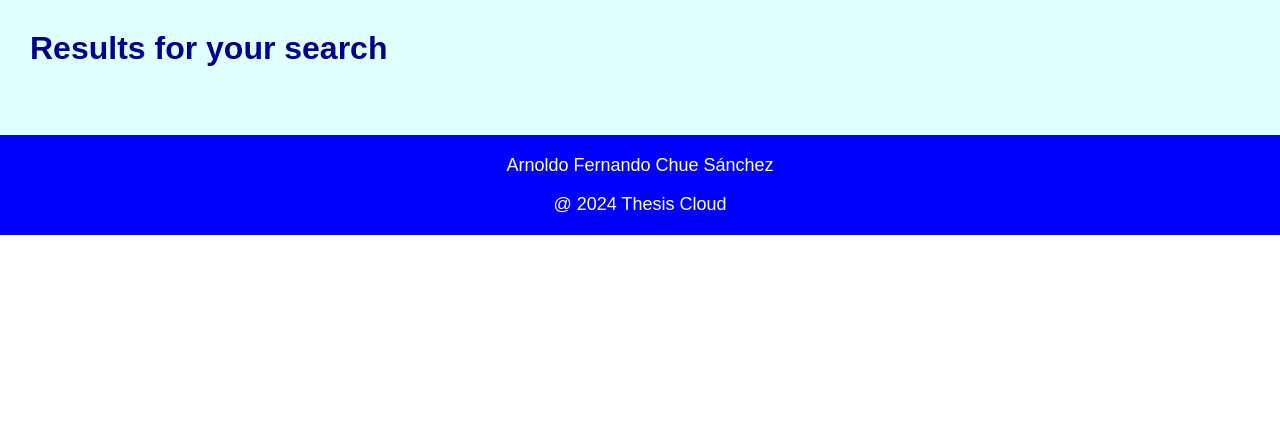
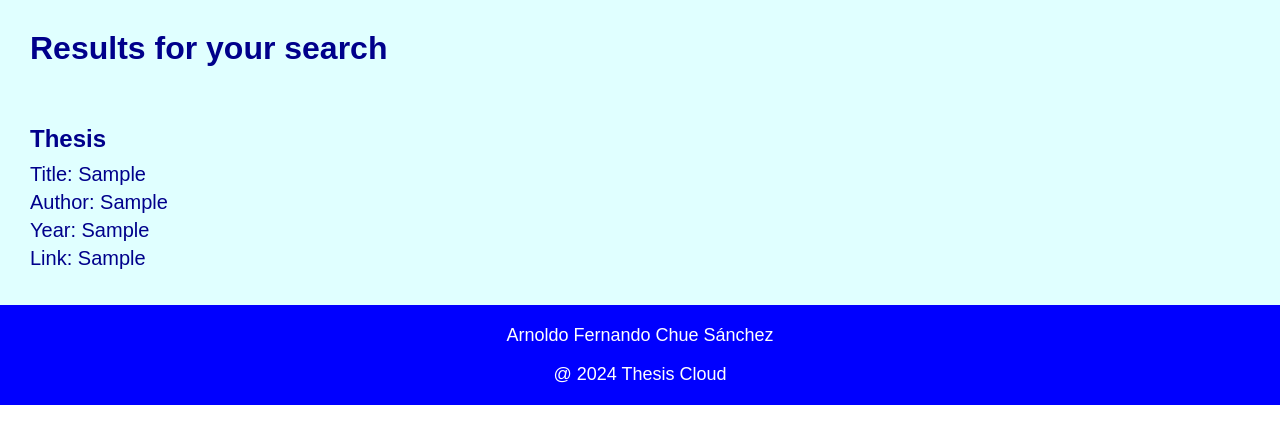
Before and after one commit to arnoldtics/Thesis_Cloud, a Django app: template ThesisCloud/microservice/templates/results.html in a window 1280 px wide. Shown: the part 164-608 px from the top of the page. Run offline with Django 5.2, Linux system fonts and the light colour scheme; the template is opened without the code that fills it: most values are stand-ins (such as "Sample title", 1, 10 or a date in 2020); parts of the project's set-up code (start-up, migrations or seed data) failed here and were passed over.

Commit message:
Software and microservice completed

```diff
--- a/ThesisCloud/Microservice_interface.py
+++ b/ThesisCloud/Microservice_interface.py
@@ -23,11 +23,11 @@ def most_related_thesis(dataframe, new_title, model):
     return dataframe.loc[results]
 
 def sending_results(dataframe):
-    results = {}
+    results = []
     for i in dataframe.index:
         title = dataframe.loc[i]["Title"]
         author = dataframe.loc[i]["Name"]
         year = dataframe.loc[i]["Year"]
         link = dataframe.loc[i]["Link"]
-        results[i] = {"title": title, "author": author, "year": year, "link": link}
+        results.append([title, author, year, link])
     return results
--- a/ThesisCloud/microservice/static/css/style.css
+++ b/ThesisCloud/microservice/static/css/style.css
@@ -74,11 +74,11 @@ header {
 }
 
 .visualization {
-    max-width: 100%; /* Ancho máximo de la imagen */
-    height: auto; /* Altura automática para mantener la proporción */
-    display: block; /* Mostrar la imagen como bloque para centrarla */
-    margin: 0 auto; /* Centrar la imagen horizontalmente */
-    margin-top: 20px; /* Espacio superior de la imagen */
+    max-width: 100%;
+    height: auto;
+    display: block;
+    margin: 0 auto;
+    margin-top: 20px;
 }
 
 .subtitle{
@@ -123,3 +123,17 @@ header {
     font-size: 16px;
     background-color: #fff;
 }
+
+.subtitle {
+    color:darkblue;
+    font-size: 24px;
+    margin-bottom: 10px;
+    font-family: Arial, Helvetica, sans-serif;
+}
+
+.thesis_text{
+    color: darkblue;
+    font-family: Arial, Helvetica, sans-serif;
+    font-size: 20px;
+    margin-bottom: 5px;
+}
--- a/ThesisCloud/microservice/templates/results.html
+++ b/ThesisCloud/microservice/templates/results.html
@@ -7,7 +7,13 @@
 {% block content %}
     <div class="main container">
         <h1 class="title">Results for your search</h1>
-        <br>
-
+        {% for thesis in results %}
+            <br>
+            <h2 class="subtitle">Thesis</h2>
+            <p class="thesis_text">Title: {{ thesis.0 }}</p>
+            <p class="thesis_text">Author: {{ thesis.1 }}</p>
+            <p class="thesis_text">Year: {{ thesis.2 }}</p>
+            <p class="thesis_text">Link: {{ thesis.3 }}</p>
+        {% endfor %}
     </div>
 {% endblock %}
```
